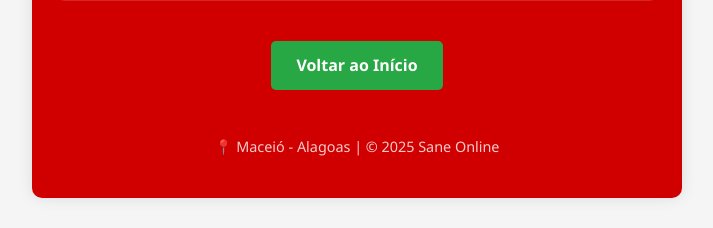
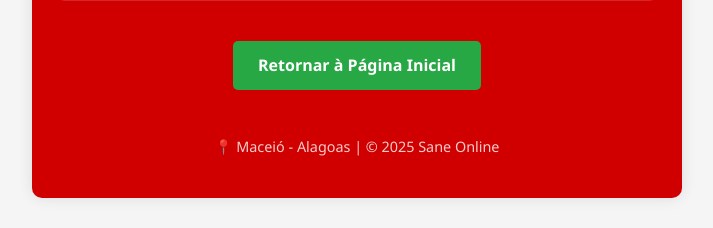
Before and after one commit to ncorreiaf/SANE-ONLINE, a Flask app: template TEMPLATES/confirmacao.html in a window 1280 px wide. Shown: the part 993-1221 px from the top of the page, without its empty margins (283-996 px from the left). Run offline with Flask 3, Linux system fonts and the light colour scheme; the template is opened without the code that fills it, so the values that code supplies are empty.

Commit message:
Update confirmacao.html
Ajustei o texto do botão de retorno na página de confirmação do pedido.

```diff
--- a/TEMPLATES/confirmacao.html
+++ b/TEMPLATES/confirmacao.html
@@ -44,7 +44,7 @@
             <p>Obrigado pela preferência! Bom apetite! 😊</p>
         </div>
 
-        <a href="/" class="btn-voltar">Voltar ao Início</a>
+        <a href="/" class="btn-voltar">Retornar à Página Inicial</a>
 
         <footer>
             <p>📍 Maceió - Alagoas | &copy; 2025 Sane Online</p>
```
